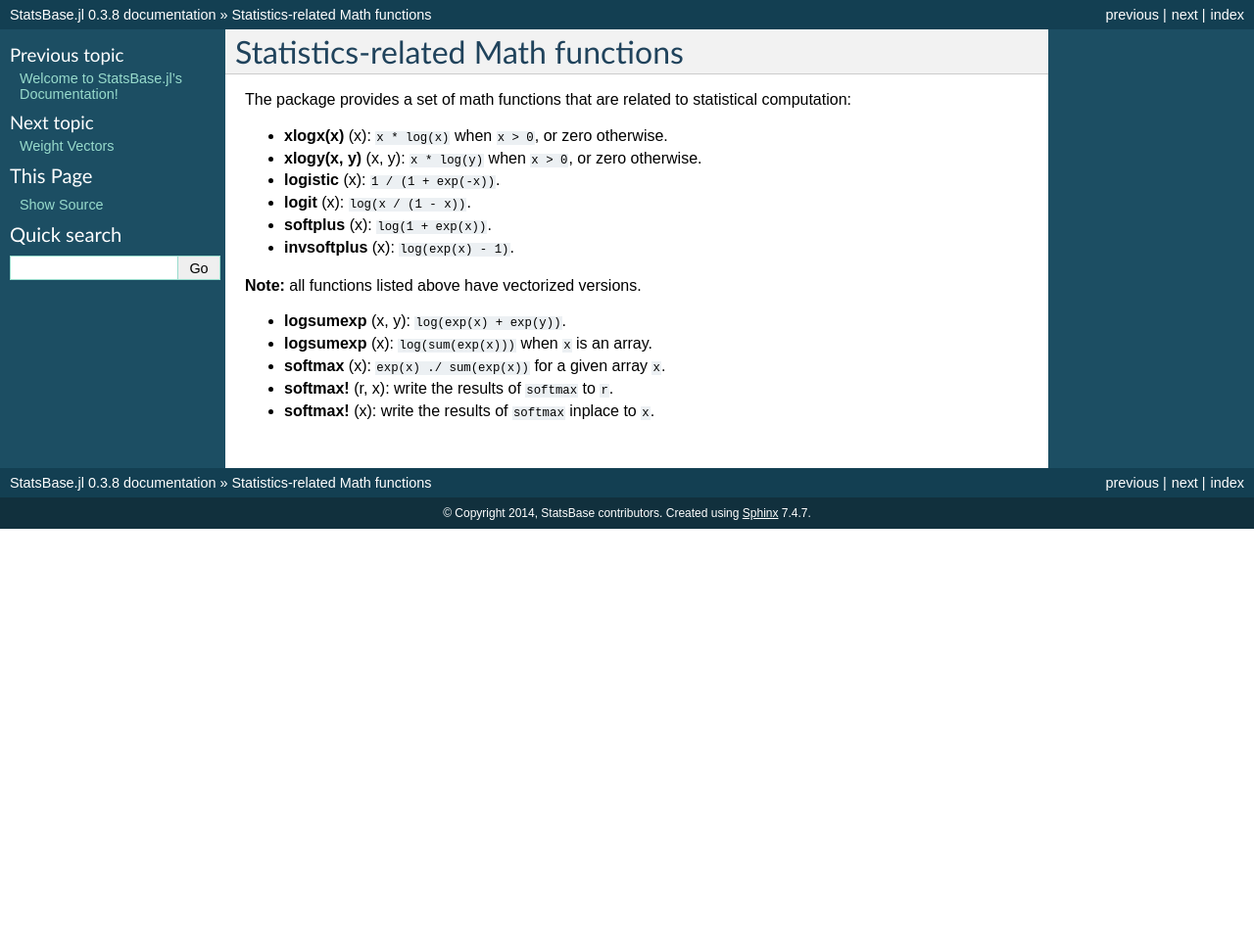
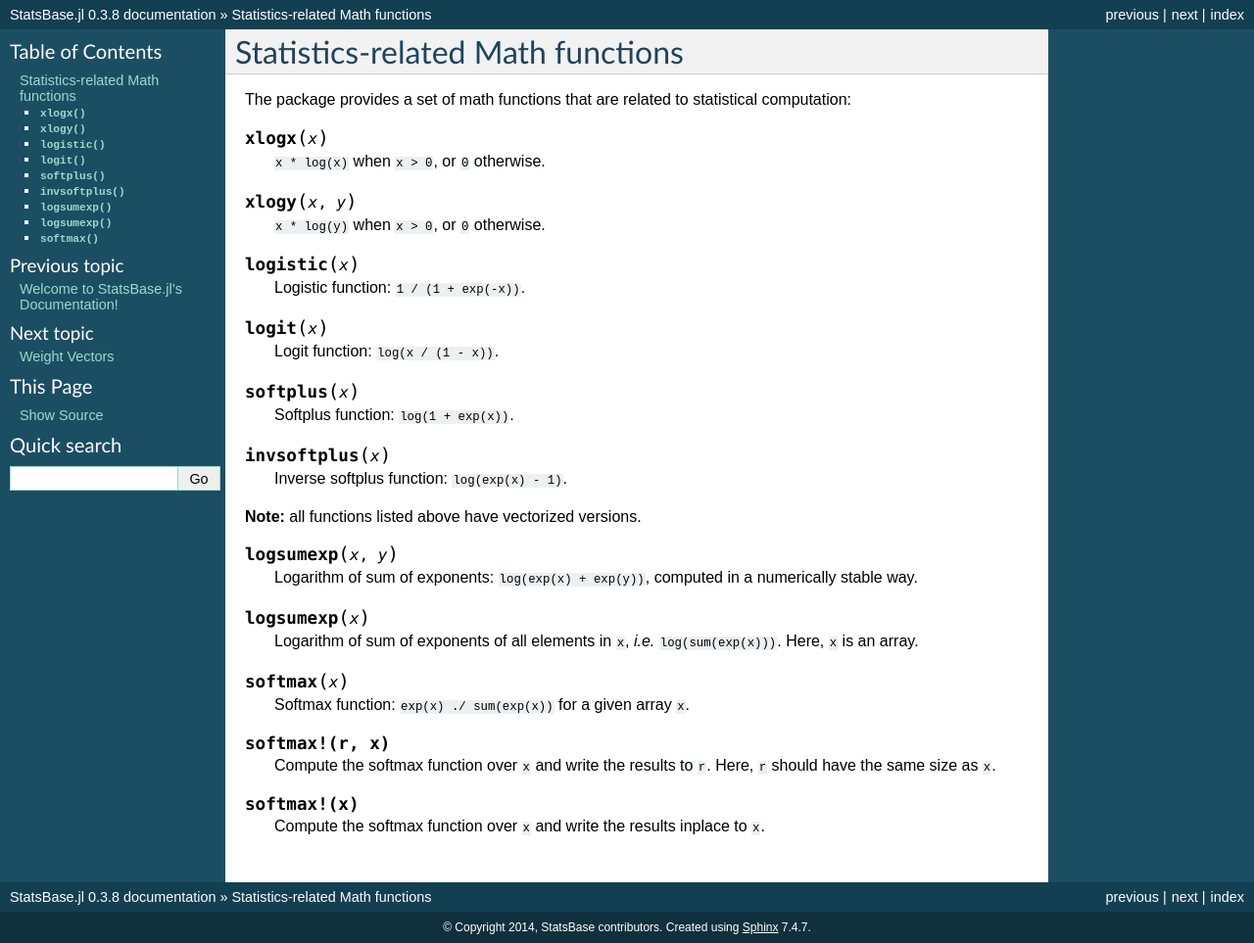
Before and after one commit to JuliaStats/StatsBase.jl, a Sphinx documentation site: the page built from docs/source/mathfuns.rst, in a window 1280 px wide. Shown: the whole page at 98% size. Built offline with Sphinx 7.4.7, drawn with Linux system fonts in a browser that asks for light colours; formulas are drawn with MathJax 3; before the commit the page ends 900 px from its top, so only the background shows below that.

Commit message:
improved document for mathfuns.rst

```diff
--- a/docs/source/mathfuns.rst
+++ b/docs/source/mathfuns.rst
@@ -3,26 +3,48 @@ Statistics-related Math functions
 
 The package provides a set of math functions that are related to statistical computation:
 
-- **xlogx(x)** (x): ``x * log(x)`` when ``x > 0``, or zero otherwise.
+.. function:: xlogx(x)
 
-- **xlogy(x, y)** (x, y): ``x * log(y)`` when ``x > 0``, or zero otherwise.
+    ``x * log(x)`` when ``x > 0``, or ``0`` otherwise.
 
-- **logistic** (x): ``1 / (1 + exp(-x))``.
+.. function:: xlogy(x, y)
 
-- **logit** (x): ``log(x / (1 - x))``.
+    ``x * log(y)`` when ``x > 0``, or ``0`` otherwise.
 
-- **softplus** (x): ``log(1 + exp(x))``.
+.. function:: logistic(x)
 
-- **invsoftplus** (x): ``log(exp(x) - 1)``.
+    Logistic function: ``1 / (1 + exp(-x))``.
+
+.. function:: logit(x)
+
+    Logit function: ``log(x / (1 - x))``.
+
+.. function:: softplus(x)
+
+    Softplus function: ``log(1 + exp(x))``.
+
+.. function:: invsoftplus(x)
+
+    Inverse softplus function: ``log(exp(x) - 1)``.
 
 **Note:** all functions listed above have vectorized versions.
 
-- **logsumexp** (x, y): ``log(exp(x) + exp(y))``.
+.. function:: logsumexp(x, y)
 
-- **logsumexp** (x): ``log(sum(exp(x)))`` when ``x`` is an array.
+    Logarithm of sum of exponents: ``log(exp(x) + exp(y))``, computed in a numerically stable way.
 
-- **softmax** (x): ``exp(x) ./ sum(exp(x))`` for a given array ``x``.
+.. function:: logsumexp(x)
 
-- **softmax!** (r, x): write the results of ``softmax`` to ``r``.
+    Logarithm of sum of exponents of all elements in ``x``, *i.e.* ``log(sum(exp(x)))``. Here, ``x`` is an array.
 
-- **softmax!** (x): write the results of ``softmax`` inplace to ``x``.
+.. function:: softmax(x)
+
+    Softmax function: ``exp(x) ./ sum(exp(x))`` for a given array ``x``.
+
+.. function:: softmax!(r, x)
+
+    Compute the softmax function over ``x`` and write the results to ``r``. Here, ``r`` should have the same size as ``x``.
+
+.. function:: softmax!(x)
+
+    Compute the softmax function over ``x`` and write the results inplace to ``x``.
```
